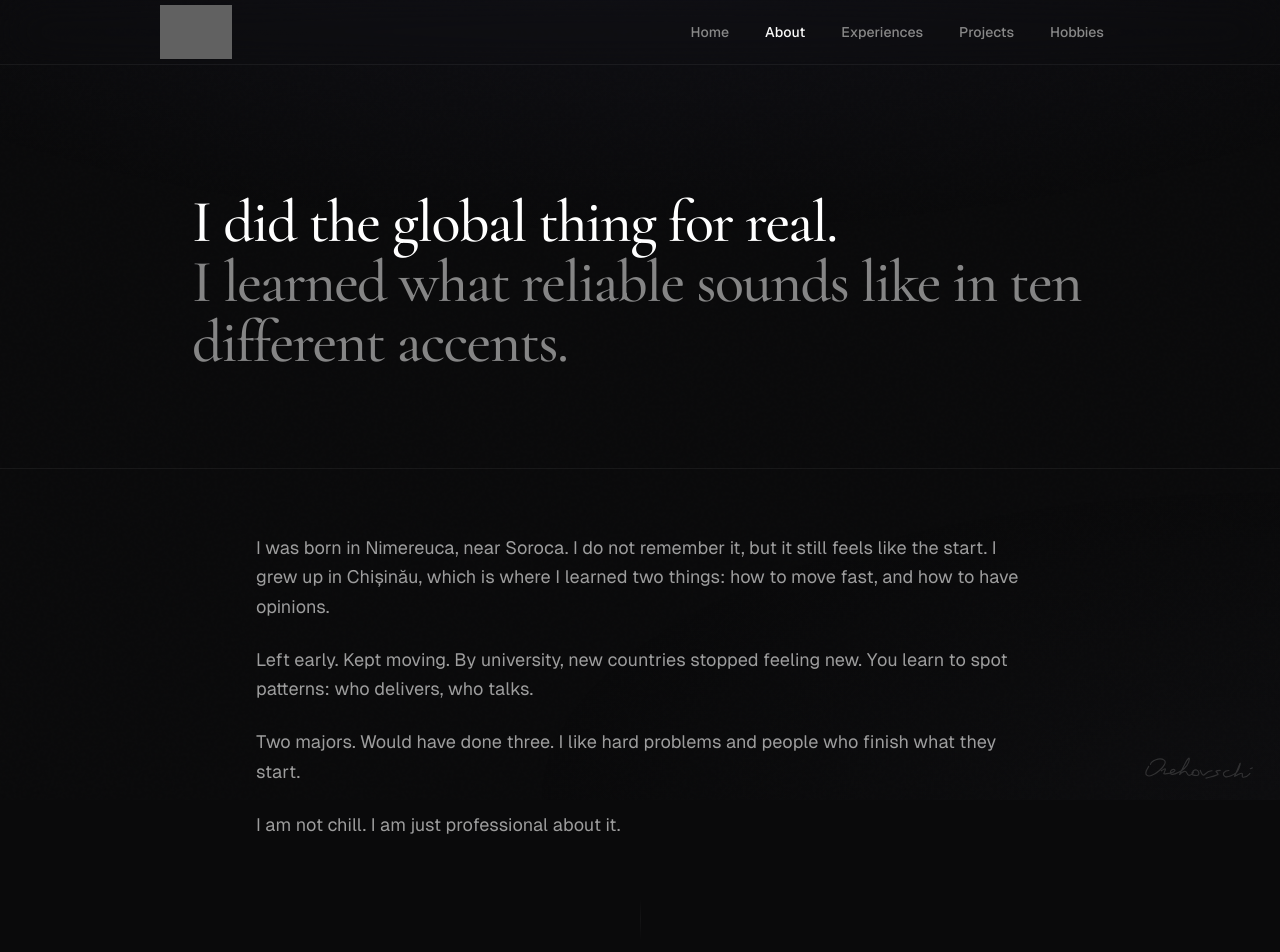
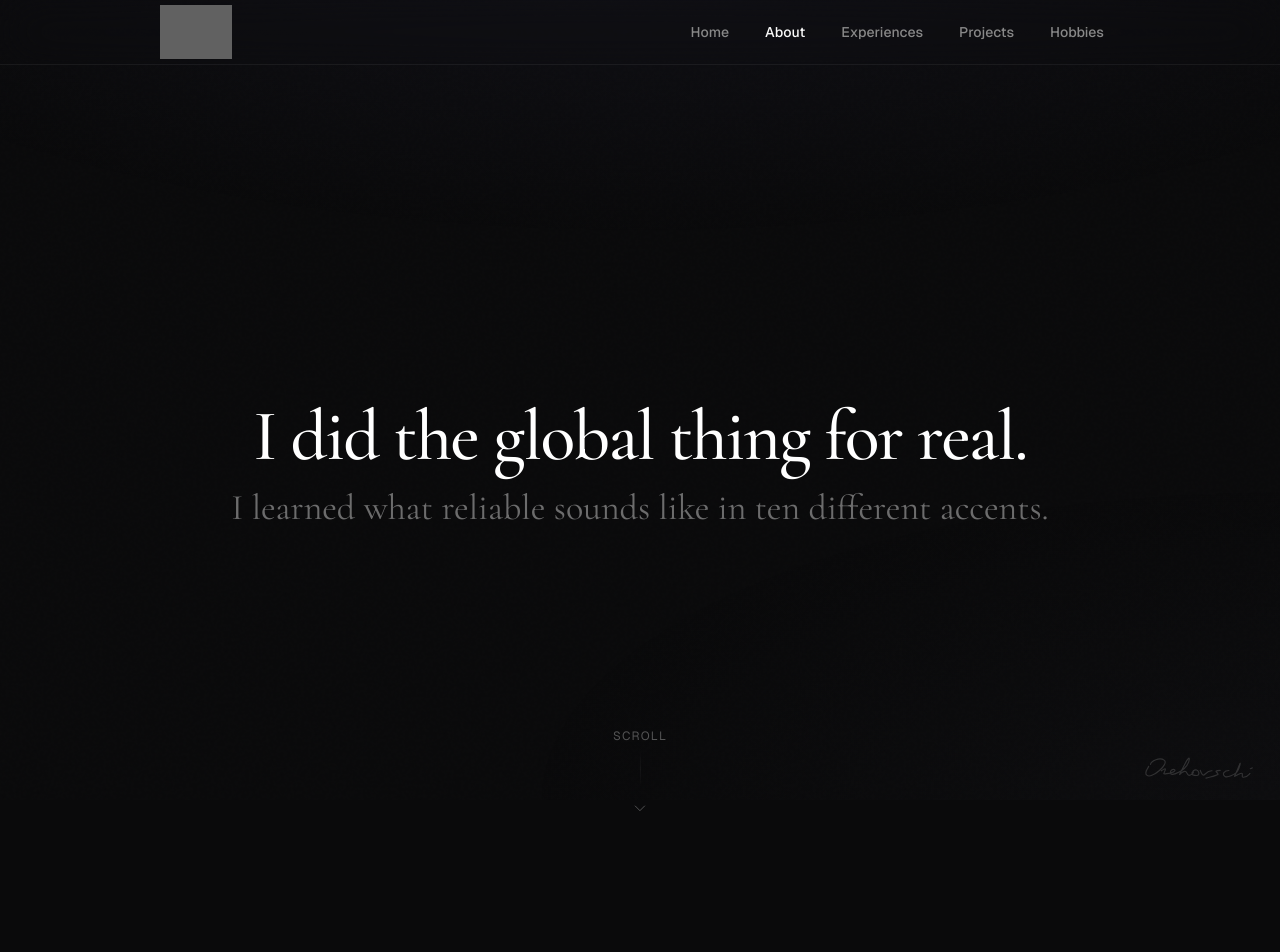
Before and after one commit to orehovschi/dotcom, a Next.js app: page /about in a window 1280 px wide. Shown: the top 952 px of the page. Built offline with nearby package versions, Linux system fonts and the light colour scheme; grey boxes are pictures that could not be loaded.

Commit message:
Make hero full viewport with centered text and scroll indicator

```diff
--- a/app/about/page.tsx
+++ b/app/about/page.tsx
@@ -205,19 +205,29 @@ export default function About() {
       `}</style>
 
      <div className="min-h-screen">
-      {/* Hero Opening */}
-      <section className="pt-32 pb-24 px-6">
-        <div className="max-w-4xl mx-auto">
-          <h1 className="reveal-on-scroll font-editorial text-4xl sm:text-5xl md:text-6xl font-medium text-white leading-[1.15] tracking-tight">
-            I did the global thing for real.<br />
-            <span className="text-white/50">I learned what reliable sounds like in ten different accents.</span>
+      {/* Hero Opening - Full viewport, centered */}
+      <section className="min-h-screen flex flex-col items-center justify-center px-6 relative">
+        <div className="max-w-4xl mx-auto text-center">
+          <h1 className="reveal-on-scroll font-editorial text-4xl sm:text-5xl md:text-6xl lg:text-7xl font-medium text-white leading-[1.1] tracking-tight">
+            I did the global thing for real.
           </h1>
+          <p className="reveal-on-scroll font-editorial text-2xl sm:text-3xl md:text-4xl text-white/40 mt-4 leading-snug">
+            I learned what reliable sounds like in ten different accents.
+          </p>
+        </div>
+
+        {/* Scroll indicator at bottom */}
+        <div className="absolute bottom-12 left-1/2 -translate-x-1/2 flex flex-col items-center">
+          <span className="text-white/30 text-xs uppercase tracking-widest mb-3">Scroll</span>
+          <div className="flowing-line w-px h-10" />
+          <svg className="w-4 h-4 text-white/30 mt-1" fill="none" viewBox="0 0 24 24" stroke="currentColor">
+            <path strokeLinecap="round" strokeLinejoin="round" strokeWidth={1.5} d="M19 9l-7 7-7-7" />
+          </svg>
         </div>
       </section>
 
-
         {/* Story Section */}
-        <section className="py-16 px-6 border-t border-white/[0.06]">
+        <section className="py-24 px-6">
           <div className="max-w-3xl mx-auto">
             <div ref={containerRef} className="space-y-6">
               {storyParagraphs.map((paragraph, index) => (
```
